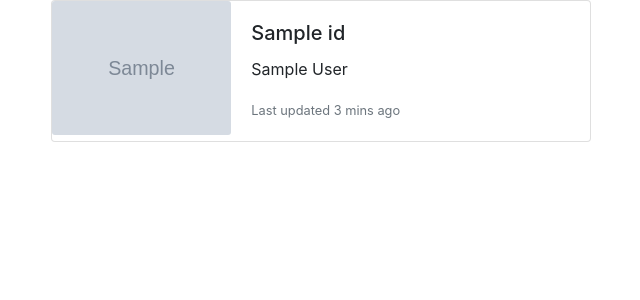
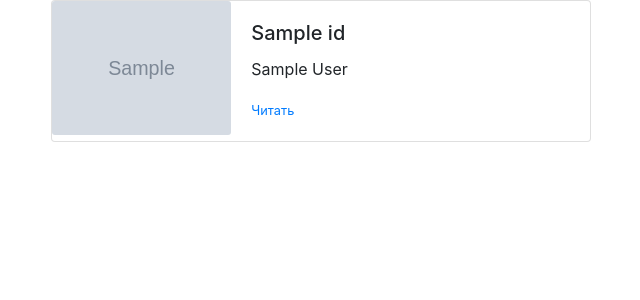
Before and after one commit to serega19851/parsing, a Python web app: template templates/index.html in a window 1280 px wide. Shown: the top 300 px of the page, without its empty margins (34-674 px from the left). Run offline with Jinja, Linux system fonts and the light colour scheme; the template is opened without the code that fills it: most values are stand-ins (such as "Sample title", 1, 10 or a date in 2020); grey boxes marked "Sample" are stand-in pictures; some libraries are stand-ins or nearby versions.

Commit message:
Add links to books txt files.

```diff
--- a/manage.py
+++ b/manage.py
@@ -33,7 +33,8 @@ def download_txt(
         dest_folder,
         folder,
         f'{sanitize_filename(filename)}.txt'
-    )
+    ).replace(' ', '_')
+
     with open(path, 'wb') as file:
         file.write(response_content)
     return path
--- a/templates/index.html
+++ b/templates/index.html
@@ -25,7 +25,7 @@
                         <div class="card-body">
                             <h5 class="card-title">{{books[0].title}} </h5>
                             <p class="card-text">{{books[0].author}}</p>
-                            <p class="card-text"><small class="text-muted">Last updated 3 mins ago </small></p>
+                            <p class="card-text"><small class="text-muted"><a href="{{books[0].book_path}}" target="blank"> Читать </a></small></p>
                         </div>
                     </div>
                 </div>
@@ -42,7 +42,7 @@
                         <div class="card-body">
                             <h5 class="card-title">{{books[-1].title}} </h5>
                             <p class="card-text">{{books[-1].author}}</p>
-                            <p class="card-text"><small class="text-muted">Last updated 3 mins ago</small></p>
+                            <p class="card-text"><small class="text-muted"><a href="{{books[-1].book_path}}" target="blank"> Читать </a></small></p>
                         </div>
                     </div>
                 </div>
```
